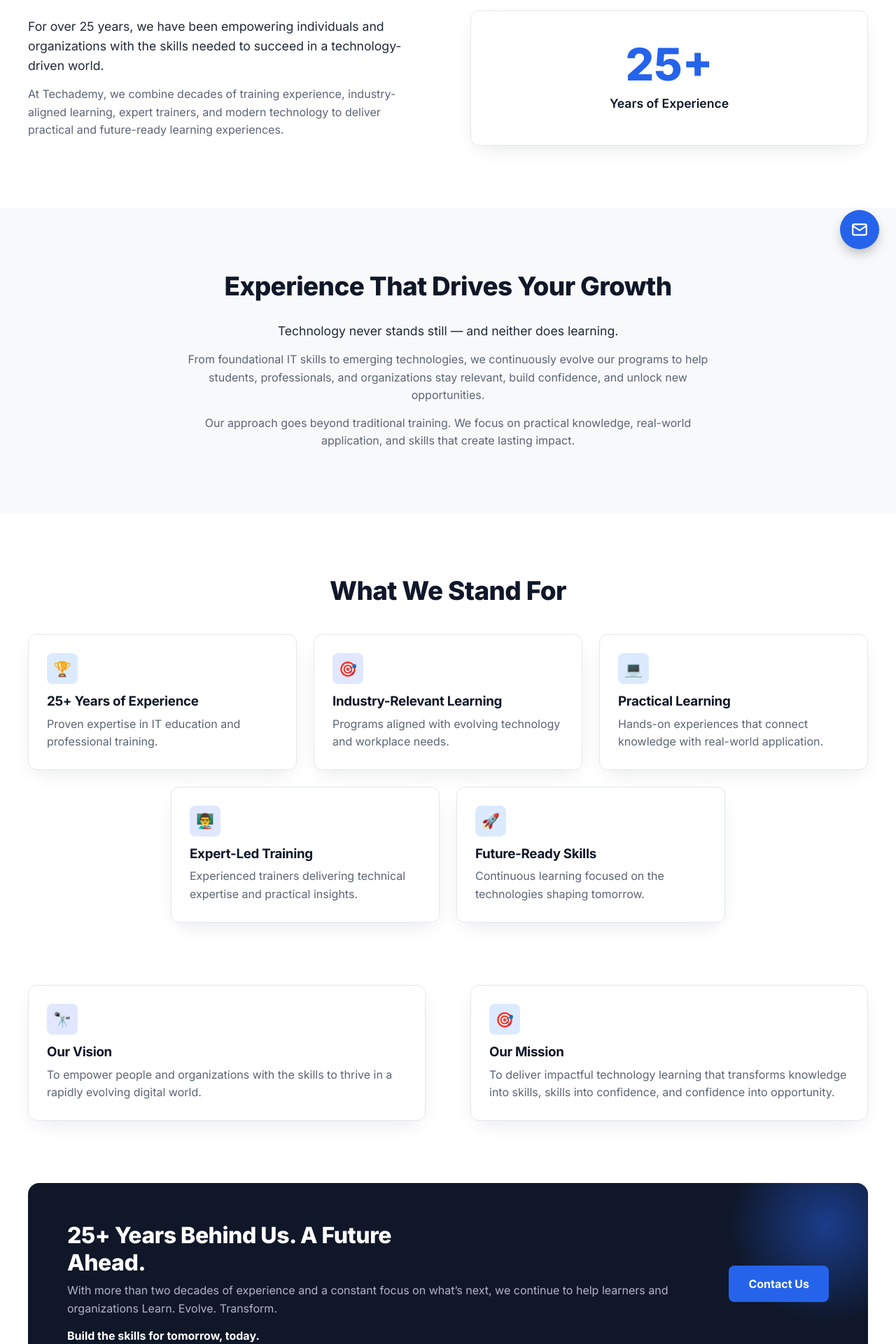
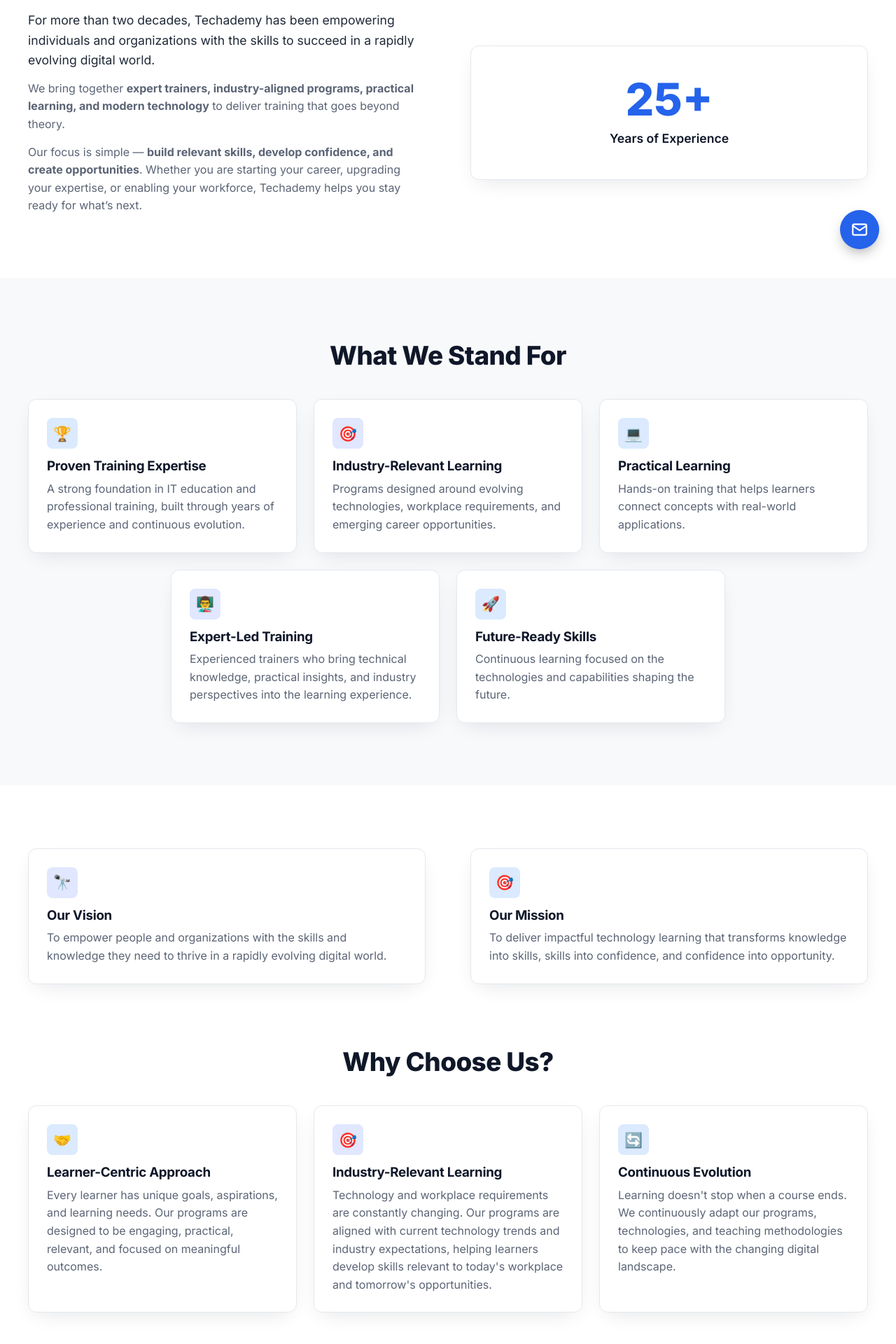
Before and after one commit to harishsivakumarjs/techademy, a React (Vite) app: page /about in a window 1280 px wide. Shown: the part 420-2340 px from the top of the page at 70% size. Built offline with nearby package versions, Linux system fonts and the light colour scheme.

Commit message:
updated about us page and cards

```diff
--- a/src/components/Band.jsx
+++ b/src/components/Band.jsx
@@ -1,11 +1,9 @@
-// children (optional) render under the text, e.g. an extra closing line
-export default function Band({ title, text, action, children }) {
+export default function Band({ title, text, action }) {
   return (
     <div className="band">
       <div>
         <h2>{title}</h2>
         <p>{text}</p>
-        {children}
       </div>
       {action}
     </div>
--- a/src/index.css
+++ b/src/index.css
@@ -212,9 +212,7 @@
 .band::after{content:"";position:absolute;right:-80px;top:-80px;width:280px;height:280px;border-radius:50%;background:radial-gradient(circle,rgba(37,99,235,.5),transparent 70%)}
 .band h2{color:#fff;font-size:clamp(1.5rem,3vw,2rem);font-weight:800;max-width:24ch}
 .band p{color:#AEB6C8;margin-top:8px}
-.band > div{flex:1 1 360px}
 .band .btn{position:relative;z-index:1}
-.band .band-note{color:#fff;font-weight:700;margin-top:14px}
 
 /* inner page header */
 .phead{background:var(--hero);padding:clamp(40px,6vw,72px) 0}
@@ -236,7 +234,6 @@
 .years{background:var(--card);border:1px solid var(--line);border-radius:12px;padding:clamp(28px,4vw,44px);box-shadow:var(--shadow);text-align:center}
 .years strong{display:block;font-size:clamp(2.6rem,6vw,4rem);font-weight:800;line-height:1;color:var(--brand)}
 .years span{display:block;margin-top:10px;font-weight:600;font-size:1.1rem;color:var(--ink)}
-.narrow{max-width:760px;margin:28px auto 0;text-align:center}
 .stand{display:grid;grid-template-columns:repeat(6,1fr);gap:24px;margin-top:40px}
 .stand > *{grid-column:span 2}
 .stand > :nth-child(4):nth-last-child(2){grid-column:2 / span 2} /* centre a last row of two */
--- a/src/pages/About.jsx
+++ b/src/pages/About.jsx
@@ -1,20 +1,18 @@
-import { Link } from 'react-router-dom'
 import usePageTitle from '../hooks/usePageTitle'
 import PageHead from '../components/PageHead'
-import Band from '../components/Band'
 
 const STAND_FOR = [
-  { icon: '🏆', bg: '#DBEAFE', title: '25+ Years of Experience', text: 'Proven expertise in IT education and professional training.' },
-  { icon: '🎯', bg: '#E0E7FF', title: 'Industry-Relevant Learning', text: 'Programs aligned with evolving technology and workplace needs.' },
-  { icon: '💻', bg: '#DBEAFE', title: 'Practical Learning', text: 'Hands-on experiences that connect knowledge with real-world application.' },
-  { icon: '👨‍🏫', bg: '#E0E7FF', title: 'Expert-Led Training', text: 'Experienced trainers delivering technical expertise and practical insights.' },
-  { icon: '🚀', bg: '#DBEAFE', title: 'Future-Ready Skills', text: 'Continuous learning focused on the technologies shaping tomorrow.' },
+  { icon: '🏆', bg: '#DBEAFE', title: 'Proven Training Expertise', text: 'A strong foundation in IT education and professional training, built through years of experience and continuous evolution.' },
+  { icon: '🎯', bg: '#E0E7FF', title: 'Industry-Relevant Learning', text: 'Programs designed around evolving technologies, workplace requirements, and emerging career opportunities.' },
+  { icon: '💻', bg: '#DBEAFE', title: 'Practical Learning', text: 'Hands-on training that helps learners connect concepts with real-world applications.' },
+  { icon: '👨‍🏫', bg: '#E0E7FF', title: 'Expert-Led Training', text: 'Experienced trainers who bring technical knowledge, practical insights, and industry perspectives into the learning experience.' },
+  { icon: '🚀', bg: '#DBEAFE', title: 'Future-Ready Skills', text: 'Continuous learning focused on the technologies and capabilities shaping the future.' },
 ]
 
 const WHY_CHOOSE = [
-  { icon: '🏆', bg: '#DBEAFE', title: '25+ Years of Experience', text: 'With over 25 years of experience in IT education and professional training, we bring proven expertise, industry understanding, and a commitment to quality learning.' },
-  { icon: '🤝', bg: '#E0E7FF', title: 'Learner-Centric Approach', text: 'Every learner has unique goals and aspirations. Our training is designed to be engaging, relevant, practical, and focused on meaningful outcomes.' },
-  { icon: '📈', bg: '#DBEAFE', title: 'Industry-Relevant Learning', text: "Our programs are aligned with evolving technology trends and industry requirements, helping learners build skills that are relevant to today's workplace." },
+  { icon: '🤝', bg: '#DBEAFE', title: 'Learner-Centric Approach', text: 'Every learner has unique goals, aspirations, and learning needs. Our programs are designed to be engaging, practical, relevant, and focused on meaningful outcomes.' },
+  { icon: '🎯', bg: '#E0E7FF', title: 'Industry-Relevant Learning', text: "Technology and workplace requirements are constantly changing. Our programs are aligned with current technology trends and industry expectations, helping learners develop skills relevant to today's workplace and tomorrow's opportunities." },
+  { icon: '🔄', bg: '#DBEAFE', title: 'Continuous Evolution', text: "Learning doesn't stop when a course ends. We continuously adapt our programs, technologies, and teaching methodologies to keep pace with the changing digital landscape." },
 ]
 
 function Card({ c }) {
@@ -33,14 +31,19 @@
   return (
     <>
       <PageHead crumb="About Us" title="About Us">
-        25+ Years of Learning. Evolving with Technology.
+        25+ Years of Experience. Building Skills. Shaping Futures.
       </PageHead>
 
       <section className="sec">
         <div className="wrap two about-intro">
           <div className="prose">
-            <p>For over 25 years, we have been empowering individuals and organizations with the skills needed to succeed in a technology-driven world.</p>
-            <p>At Techademy, we combine decades of training experience, industry-aligned learning, expert trainers, and modern technology to deliver practical and future-ready learning experiences.</p>
+            <p>For more than two decades, Techademy has been empowering individuals and organizations with the skills to succeed in a rapidly evolving digital world.</p>
+            <p>
+              We bring together <strong>expert trainers, industry-aligned programs, practical learning, and modern technology</strong> to deliver training that goes beyond theory.
+            </p>
+            <p>
+              Our focus is simple — <strong>build relevant skills, develop confidence, and create opportunities</strong>. Whether you are starting your career, upgrading your expertise, or enabling your workforce, Techademy helps you stay ready for what’s next.
+            </p>
           </div>
           <div className="years">
             <strong>25+</strong>
@@ -51,17 +54,6 @@
 
       <section className="sec" style={{ background: 'var(--bg2)' }}>
         <div className="wrap">
-          <h2 className="h2 center">Experience That Drives Your Growth</h2>
-          <div className="prose narrow">
-            <p>Technology never stands still — and neither does learning.</p>
-            <p>From foundational IT skills to emerging technologies, we continuously evolve our programs to help students, professionals, and organizations stay relevant, build confidence, and unlock new opportunities.</p>
-            <p>Our approach goes beyond traditional training. We focus on practical knowledge, real-world application, and skills that create lasting impact.</p>
-          </div>
-        </div>
-      </section>
-
-      <section className="sec">
-        <div className="wrap">
           <h2 className="h2 center">What We Stand For</h2>
           <div className="stand">
             {STAND_FOR.map((c) => (
@@ -71,30 +63,18 @@
         </div>
       </section>
 
-      <section className="sec" style={{ paddingTop: 0 }}>
+      <section className="sec">
         <div className="wrap two">
           <div className="mv">
             <div className="ic" style={{ background: '#E0E7FF' }}>🔭</div>
             <h3>Our Vision</h3>
-            <p>To empower people and organizations with the skills to thrive in a rapidly evolving digital world.</p>
+            <p>To empower people and organizations with the skills and knowledge they need to thrive in a rapidly evolving digital world.</p>
           </div>
           <div className="mv">
             <div className="ic" style={{ background: '#DBEAFE' }}>🎯</div>
             <h3>Our Mission</h3>
             <p>To deliver impactful technology learning that transforms knowledge into skills, skills into confidence, and confidence into opportunity.</p>
           </div>
-        </div>
-      </section>
-
-      <section className="sec" style={{ paddingTop: 0 }}>
-        <div className="wrap">
-          <Band
-            title="25+ Years Behind Us. A Future Ahead."
-            text="With more than two decades of experience and a constant focus on what’s next, we continue to help learners and organizations Learn. Evolve. Transform."
-            action={<Link className="btn btn-primary" to="/contact">Contact Us</Link>}
-          >
-            <p className="band-note">Build the skills for tomorrow, today.</p>
-          </Band>
         </div>
       </section>
 
--- a/src/pages/Home.jsx
+++ b/src/pages/Home.jsx
@@ -6,6 +6,43 @@
 import TechLogo from '../components/TechLogo'
 import Accordion from '../components/Accordion'
 import Band from '../components/Band'
+
+// Stats bar under the hero
+const STATS = [
+  {
+    title: '25+ Years',
+    text: 'Training Excellence',
+    icon: (
+      <svg viewBox="0 0 24 24" fill="none" stroke="currentColor" strokeWidth="2" strokeLinecap="round" strokeLinejoin="round">
+        <circle cx="12" cy="9" r="6" />
+        <path d="M8.5 13.8 7 22l5-3 5 3-1.5-8.2" />
+      </svg>
+    ),
+  },
+  {
+    title: '4.9/5',
+    stars: true,
+    text: 'Google Rating',
+    icon: (
+      <svg viewBox="0 0 24 24">
+        <path fill="#4285F4" d="M21.6 12.2c0-.7-.1-1.4-.2-2H12v3.8h5.4a4.6 4.6 0 0 1-2 3v2.5h3.2c1.9-1.7 3-4.3 3-7.3z" />
+        <path fill="#34A853" d="M12 22c2.7 0 5-.9 6.6-2.4l-3.2-2.5c-.9.6-2 1-3.4 1-2.6 0-4.8-1.8-5.6-4.1H3.1v2.6A10 10 0 0 0 12 22z" />
+        <path fill="#FBBC05" d="M6.4 14a6 6 0 0 1 0-3.9V7.5H3.1a10 10 0 0 0 0 9z" />
+        <path fill="#EA4335" d="M12 6c1.5 0 2.8.5 3.8 1.5l2.9-2.9A10 10 0 0 0 3.1 7.5L6.4 10C7.2 7.8 9.4 6 12 6z" />
+      </svg>
+    ),
+  },
+  {
+    title: '100+',
+    text: 'Corporate & Institutional Clients',
+    icon: (
+      <svg viewBox="0 0 24 24" fill="none" stroke="currentColor" strokeWidth="2" strokeLinecap="round" strokeLinejoin="round">
+        <rect x="3" y="7" width="18" height="13" rx="2" />
+        <path d="M9 7V5a2 2 0 0 1 2-2h2a2 2 0 0 1 2 2v2M3 13h18" />
+      </svg>
+    ),
+  },
+]
 
 const POINTS = [
   [<b key="a">Industry-expert trainers</b>, ' with real project experience'],
@@ -125,41 +162,19 @@
         </div>
       </section>
 
-      {/* STATS – replace with the institute's real numbers */}
+      {/* STATS */}
       <div className="wrap stats">
         <div className="box">
-          <div className="stat">
-            <div className="ic">
-              <svg viewBox="0 0 24 24" fill="currentColor">
-                <circle cx="9" cy="8" r="4" />
-                <path d="M1 21c.6-4 3.8-7 8-7s7.4 3 8 7z" />
-                <circle cx="17" cy="7" r="3" opacity=".6" />
-              </svg>
+          {STATS.map((st) => (
+            <div className="stat" key={st.text}>
+              <div className="ic">{st.icon}</div>
+              <h3>
+                {st.title}
+                {st.stars && <span className="stars">★★★★★</span>}
+              </h3>
+              <p>{st.text}</p>
             </div>
-            <h3>1000+ Students</h3>
-            <p>Trained &amp; placed</p>
-          </div>
-          <div className="stat">
-            <div className="ic">
-              <svg viewBox="0 0 24 24">
-                <path fill="#4285F4" d="M21.6 12.2c0-.7-.1-1.4-.2-2H12v3.8h5.4a4.6 4.6 0 0 1-2 3v2.5h3.2c1.9-1.7 3-4.3 3-7.3z" />
-                <path fill="#34A853" d="M12 22c2.7 0 5-.9 6.6-2.4l-3.2-2.5c-.9.6-2 1-3.4 1-2.6 0-4.8-1.8-5.6-4.1H3.1v2.6A10 10 0 0 0 12 22z" />
-                <path fill="#FBBC05" d="M6.4 14a6 6 0 0 1 0-3.9V7.5H3.1a10 10 0 0 0 0 9z" />
-                <path fill="#EA4335" d="M12 6c1.5 0 2.8.5 3.8 1.5l2.9-2.9A10 10 0 0 0 3.1 7.5L6.4 10C7.2 7.8 9.4 6 12 6z" />
-              </svg>
-            </div>
-            <h3>4.9/5 <span className="stars">★★★★★</span></h3>
-            <p>Google rating</p>
-          </div>
-          <div className="stat">
-            <div className="ic">
-              <svg viewBox="0 0 24 24" fill="none" stroke="currentColor" strokeWidth="2">
-                <path d="M4 19V5M4 19h16M8 15l4-4 3 3 5-6" />
-              </svg>
-            </div>
-            <h3>16+ Courses</h3>
-            <p>Across development, data, cloud &amp; testing</p>
-          </div>
+          ))}
         </div>
       </div>
 
```
Also changed, not shown: 1 other file (tests, documents, lock files or other folders).
